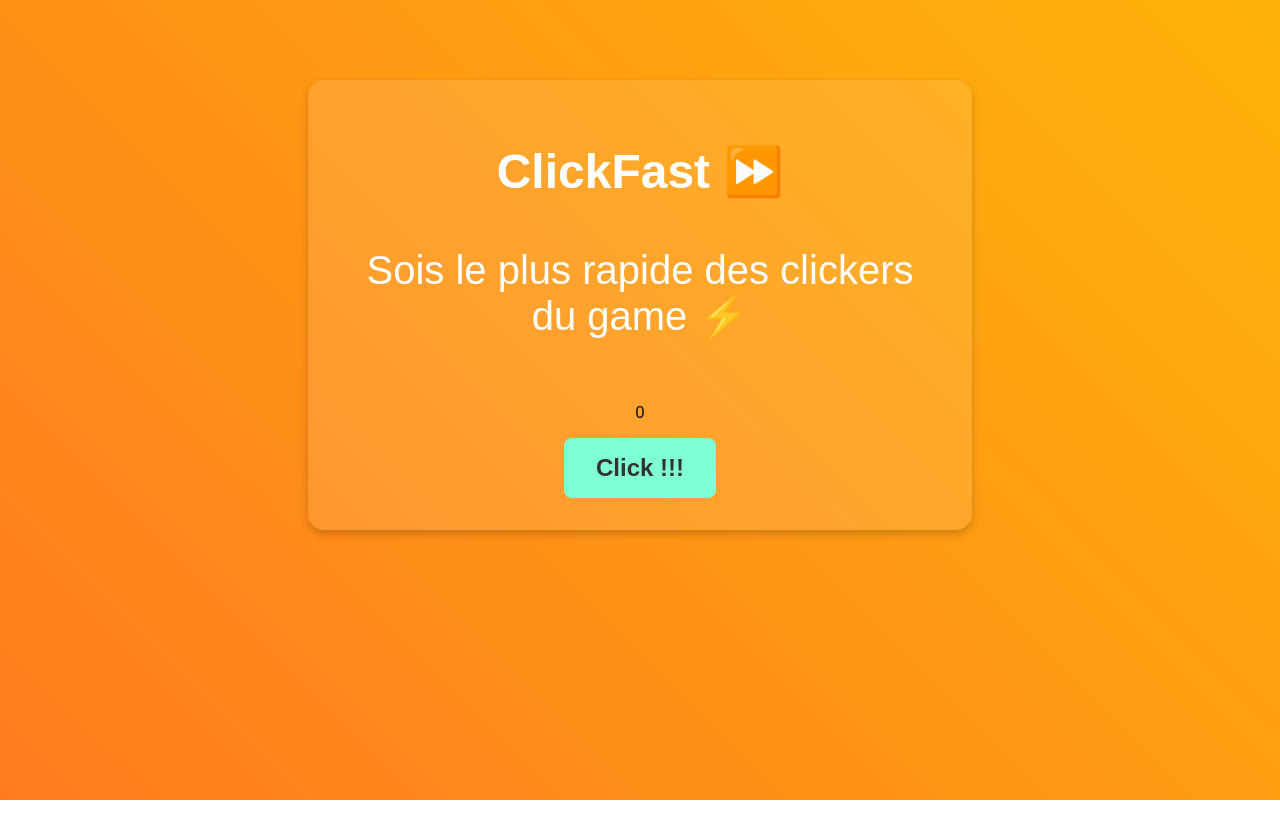
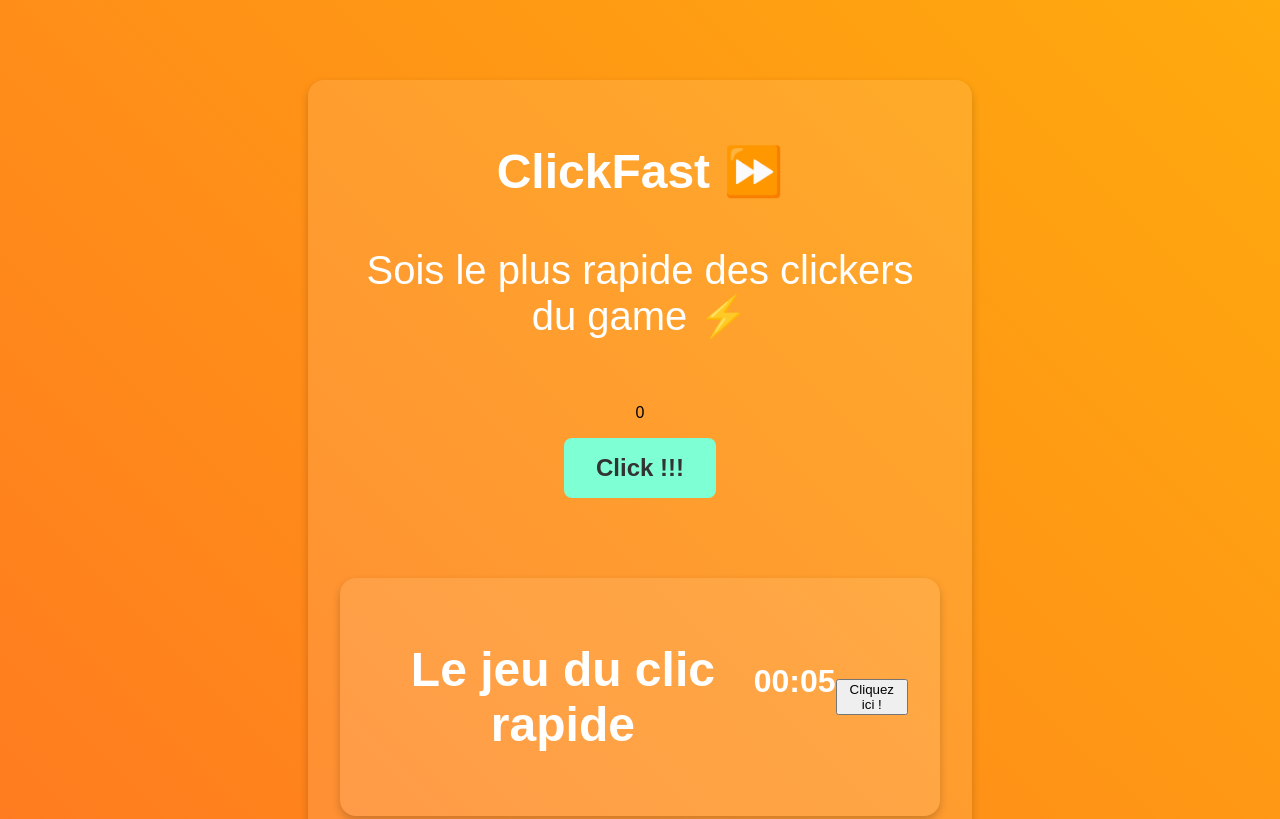
Before and after one commit to ayou985/ClickFast, a website: page index.html in a window 1280 px wide. Shown: the top 819 px of the page. Drawn offline with Linux system fonts and the light colour scheme.

Commit message:
Maj chrono

```diff
--- a/index.html
+++ b/index.html
@@ -25,6 +25,12 @@
             <div class="flex-center">
                 <button id="button-clicker">Click !!!</button>
             </div>
+            <div id="container" class="flex-center">
+                <h1>Le jeu du clic rapide</h1>
+                <div id="timer" class="timer">00:00</div>
+                <button id="button-clicke">Cliquez ici !</button>
+            </div>
+
         </div>
     </div>
     <script src="script.js"></script>
--- a/script.js
+++ b/script.js
@@ -6,3 +6,30 @@ document
        count++;
        document.getElementById("counter").innerHTML = count;
 })
+
+// Initialisation des secondes et minutes
+let seconds = 0;
+let minutes = 0;
+
+// Sélection de l'élément du minuteur
+const timerDisplay = document.getElementById("timer");
+
+// Fonction pour mettre à jour le minuteur
+function updateTimer() {
+    seconds++;
+
+    if (seconds === 60) {
+        minutes++;
+        seconds = 0;
+    }
+
+    // Formate les minutes et les secondes pour qu'elles soient toujours à deux chiffres
+    const formattedMinutes = minutes < 10 ? `0${minutes}` : minutes;
+    const formattedSeconds = seconds < 10 ? `0${seconds}` : seconds;
+
+    // Met à jour l'affichage du minuteur
+    timerDisplay.textContent = `${formattedMinutes}:${formattedSeconds}`;
+}
+
+// Démarrage du minuteur (mise à jour chaque seconde)
+setInterval(updateTimer, 1000);
--- a/style.css
+++ b/style.css
@@ -77,3 +77,11 @@ h1 {
   from { opacity: 0; transform: translateY(-20px); }
   to { opacity: 1; transform: translateY(0); }
 }
+
+.timer {
+  font-size: 2rem;
+  color: white;
+  margin-bottom: 2rem;
+  font-weight: bold;
+  animation: fadeIn 2s ease-out;
+}
```
